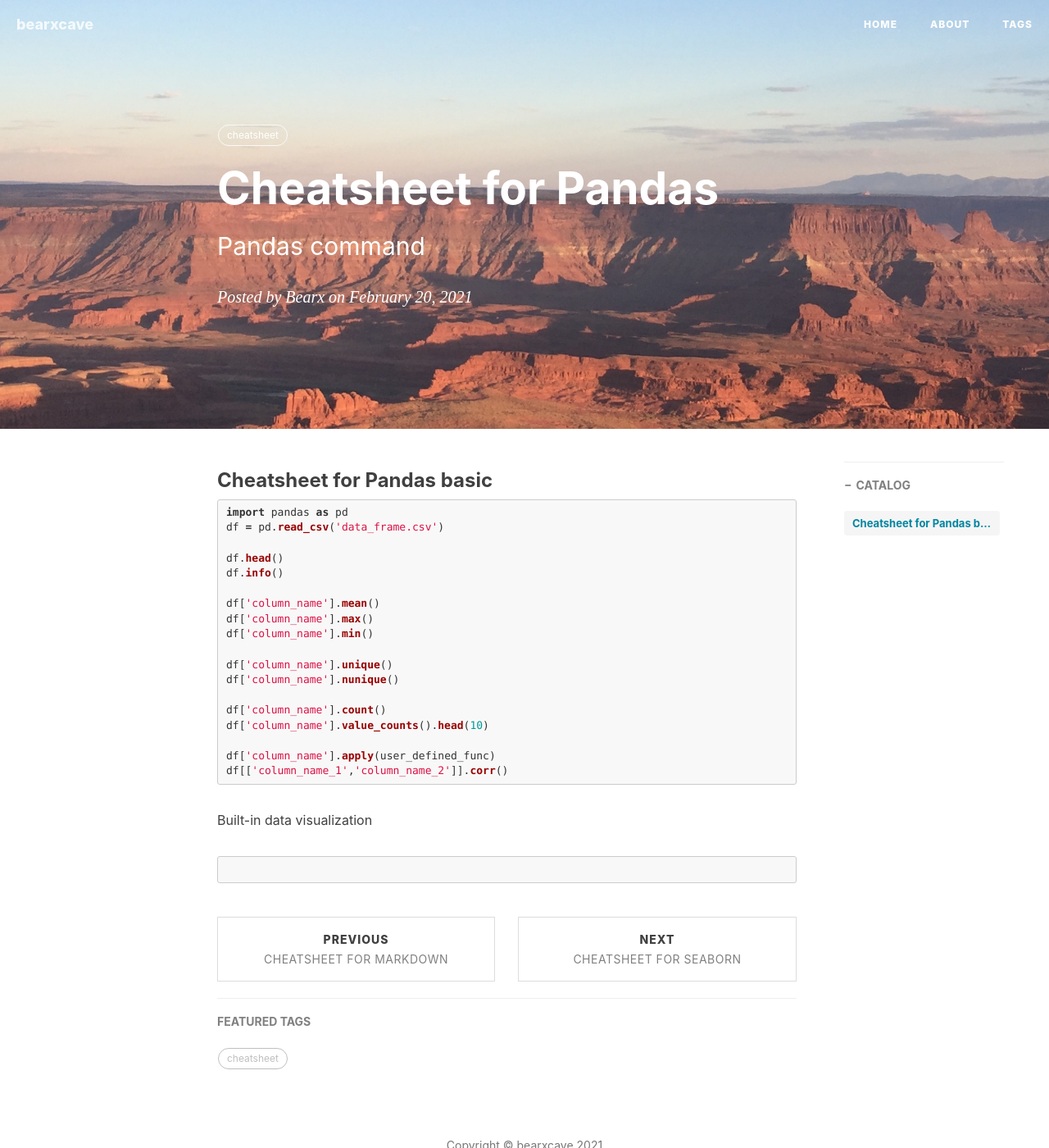
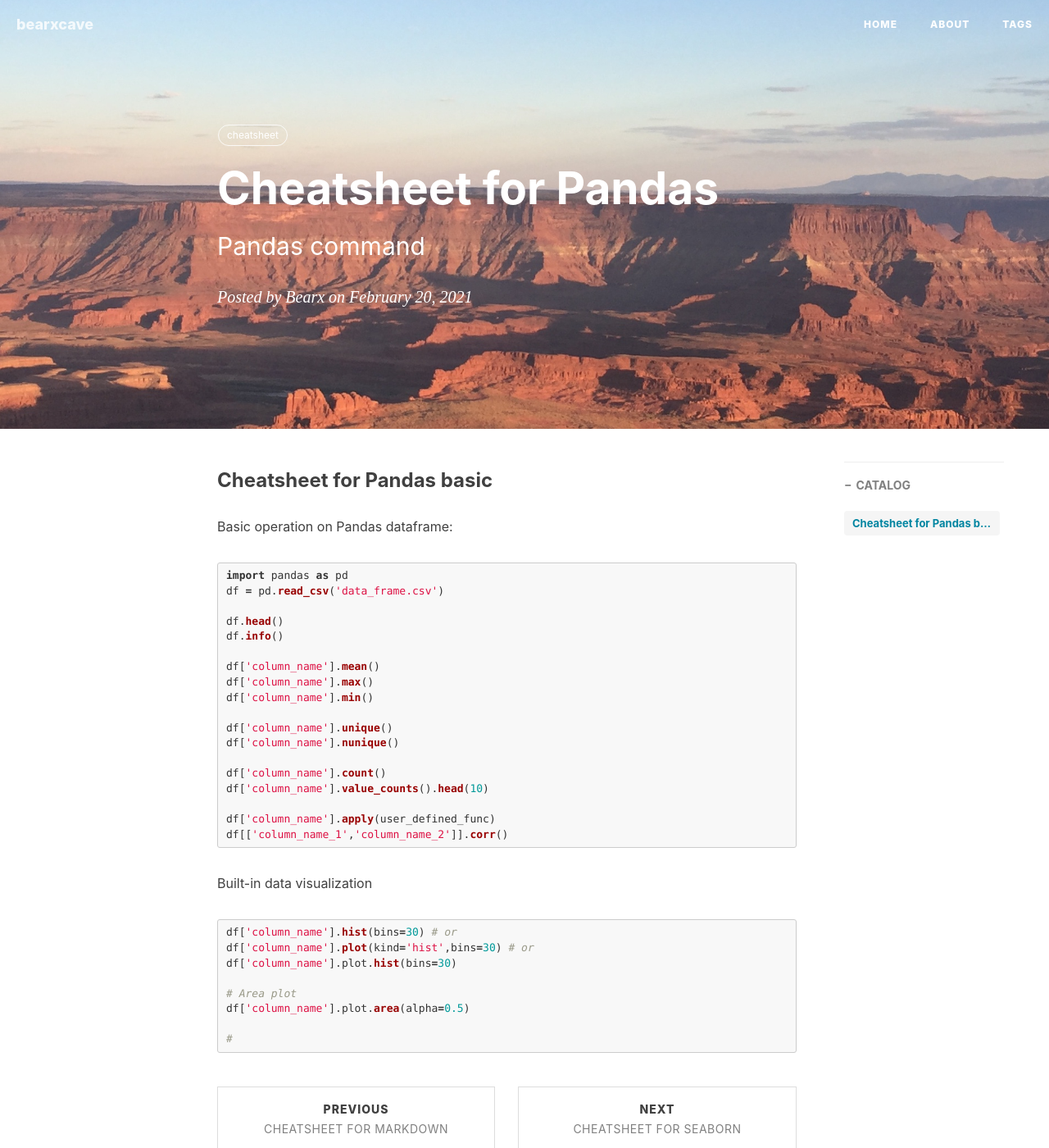
Before and after one commit to Bearxcave/Bearxcave.github.io, a Jekyll site: the page built from _posts/2021-02-20-cheatsheet-pandas.md, in a window 1280 px wide and 1400 px high. Shown: the whole window at 82% size. Built offline with Jekyll 4.4.1, drawn with Linux system fonts in a browser that asks for light colours; nearby versions of some CDN libraries; comment, search, counter and statistics services are not loaded.

Commit message:
Update 2021-02-20-cheatsheet-pandas.md

````diff
--- a/_posts/2021-02-20-cheatsheet-pandas.md
+++ b/_posts/2021-02-20-cheatsheet-pandas.md
@@ -12,6 +12,7 @@ tags:
 
 ### Cheatsheet for Pandas basic
 
+Basic operation on Pandas dataframe:
 ```python
 import pandas as pd
 df = pd.read_csv('data_frame.csv')
@@ -35,5 +36,15 @@
 
 Built-in data visualization
 ```python
+df['column_name'].hist(bins=30) # or
 
+df['column_name'].plot(kind='hist',bins=30) # or
+
+df['column_name'].plot.hist(bins=30)
+
+# Area plot
+
+df['column_name'].plot.area(alpha=0.5)
+
+#
 ```
````
